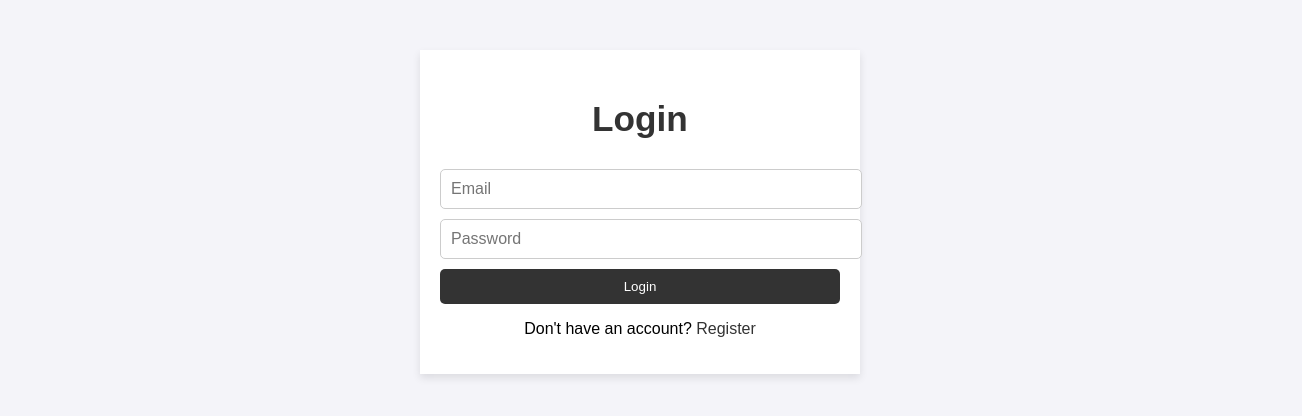
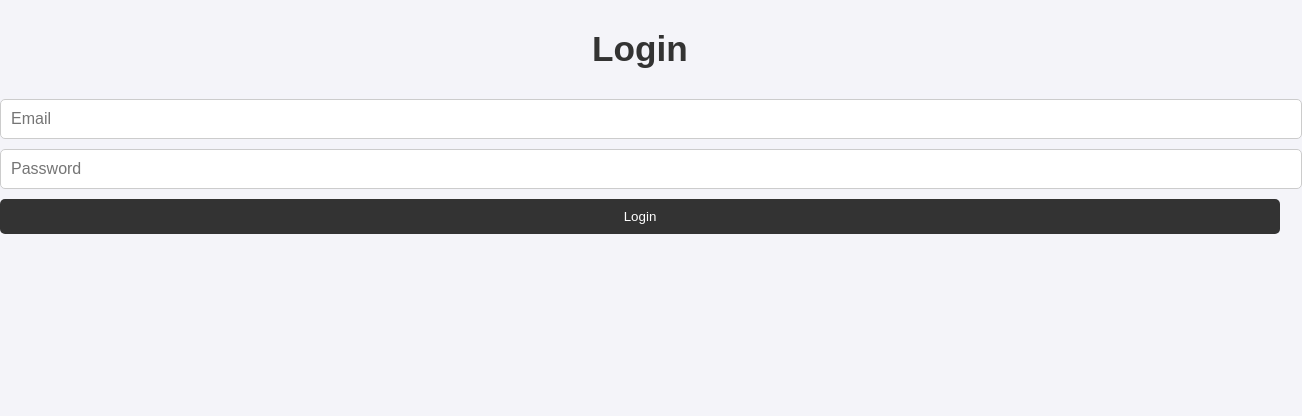
Before and after one commit to mayank-vashishtt/ARTICLE-MANAGEMENT-FRONTEND, a React (Create React App) app: page /login in a window 1280 px wide. Shown: the top 416 px of the page, 1302 px wide, since content can reach past the window. Built offline with nearby package versions, Linux system fonts and the light colour scheme.

Commit message:
Update Login.js

```diff
--- a/src/pages/Login.js
+++ b/src/pages/Login.js
@@ -1,30 +1,38 @@
 import React, { useState } from 'react';
 import { useNavigate } from 'react-router-dom';
-import { loginUser } from '../services/api';
+import { loginUser } from '../services/api';  // Your login API call
+import jwt_decode from 'jwt-decode';  // To decode the JWT token
 
 const LoginPage = () => {
   const [email, setEmail] = useState('');
   const [password, setPassword] = useState('');
   const navigate = useNavigate();
 
-  const handleSubmit = async (e) => {
+  const handleLogin = async (e) => {
     e.preventDefault();
     try {
+      // Call the API to log the user in
       const response = await loginUser(email, password);
 
+      // Store the token in localStorage
       const token = response.data.token;
-      localStorage.setItem('token', token);  // Store token in localStorage
+      localStorage.setItem('token', token);
 
-      navigate('/articles');  // Redirect to articles page
+      // Decode the JWT token to get the user ID
+      const decodedToken = jwt_decode(token);
+      localStorage.setItem('userId', decodedToken.user.id);  // Store user ID in localStorage
+
+      // Redirect to articles page
+      navigate('/articles');
     } catch (error) {
-      console.error('Error logging in:', error);
+      console.error('Login failed', error);
     }
   };
 
   return (
-    <div className="form-container">
+    <div>
       <h2>Login</h2>
-      <form onSubmit={handleSubmit}>
+      <form onSubmit={handleLogin}>
         <input
           type="email"
           placeholder="Email"
@@ -40,7 +48,6 @@ const LoginPage = () => {
           required
         />
         <button type="submit">Login</button>
-        <p>Don't have an account? <a href="/register">Register</a></p>
       </form>
     </div>
   );
```
